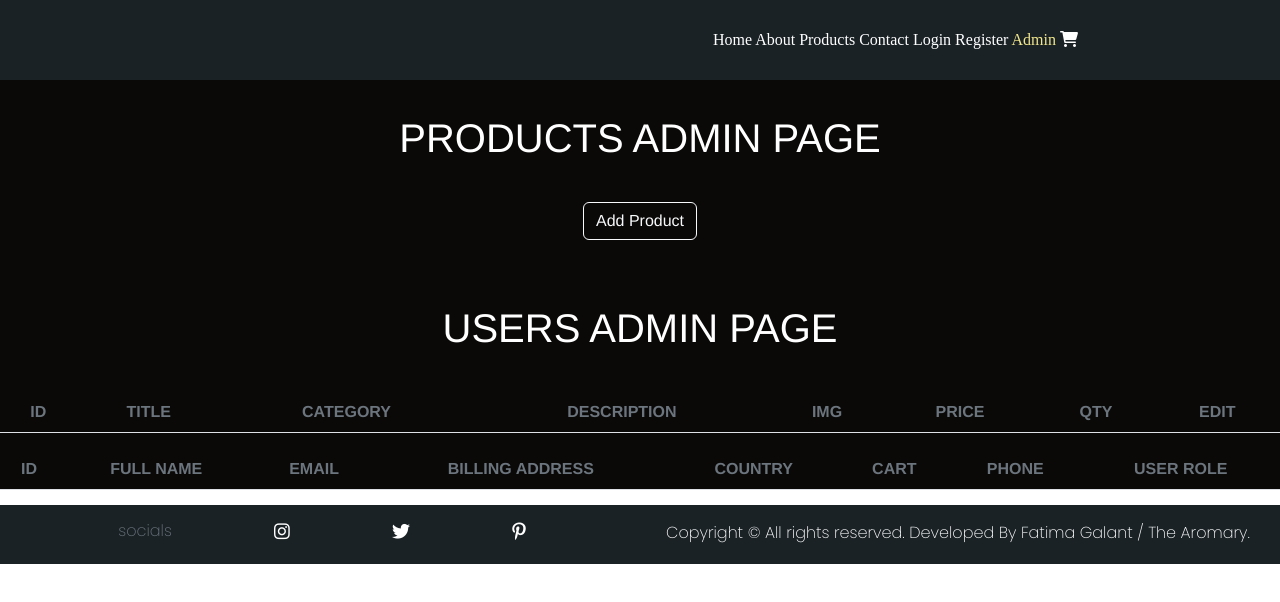
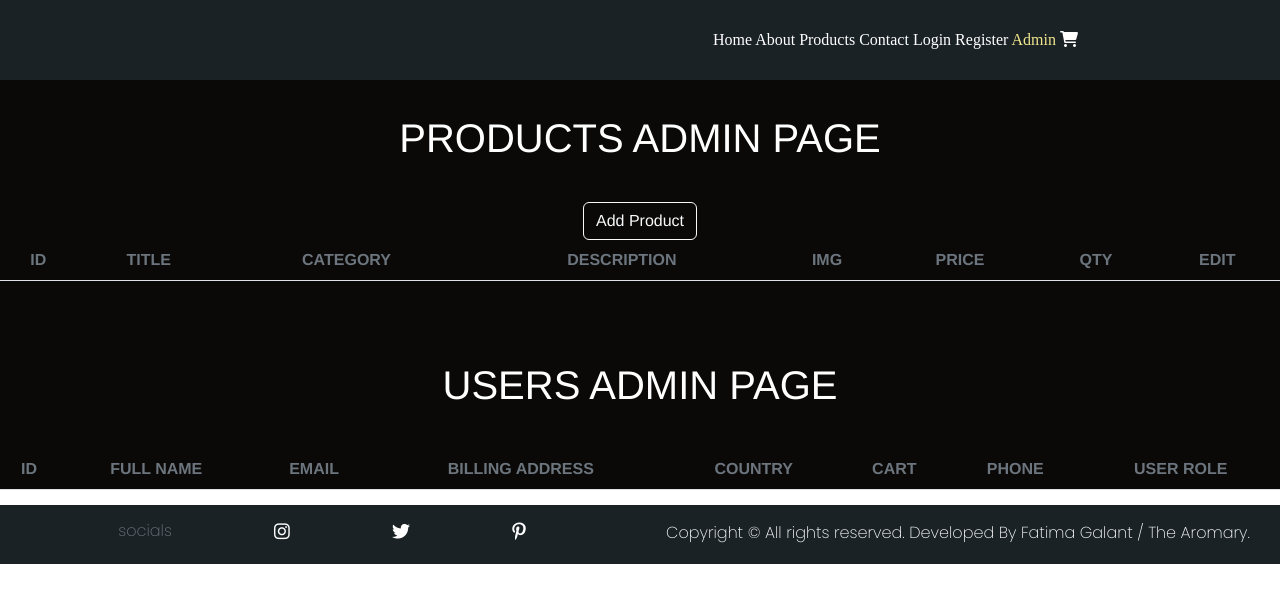
Before and after one commit to fatimagalant/capstone-frontend, a Vue app: page /admin in a window 1280 px wide. Shown: the top 602 px of the page. Built offline with nearby package versions, Linux system fonts and the light colour scheme; some icons are missing; a web font is replaced by a local one.

Commit message:
heading for users admin table

```diff
--- a/src/views/Admin.vue
+++ b/src/views/Admin.vue
@@ -97,9 +97,6 @@
       </div>
     </div>
 
-    <div class="heading">
-      <h1>USERS ADMIN PAGE</h1>
-    </div>
     <table class="table dark text-secondary">
       <thead>
         <tr>
@@ -144,6 +141,10 @@
         </tr>
       </tbody>
     </table>
+
+    <div class="heading">
+      <h1>USERS ADMIN PAGE</h1>
+    </div>
     <table class="table dark text-secondary">
       <thead>
         <tr>
```
